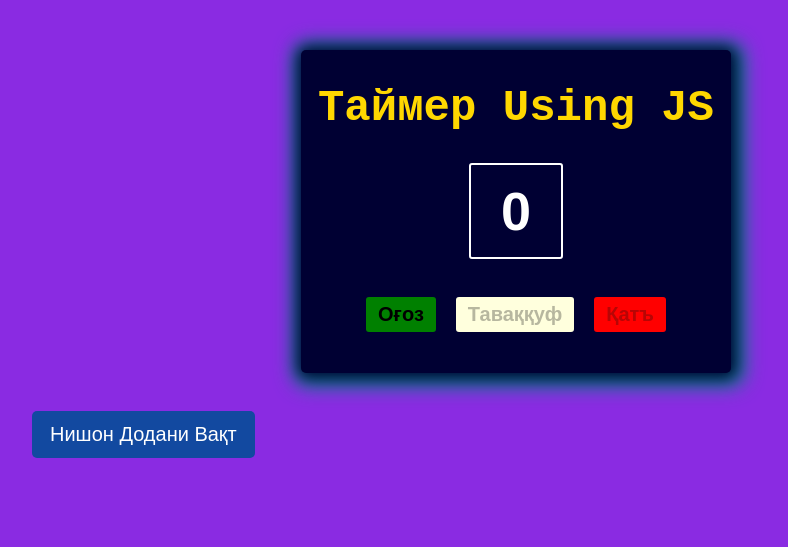
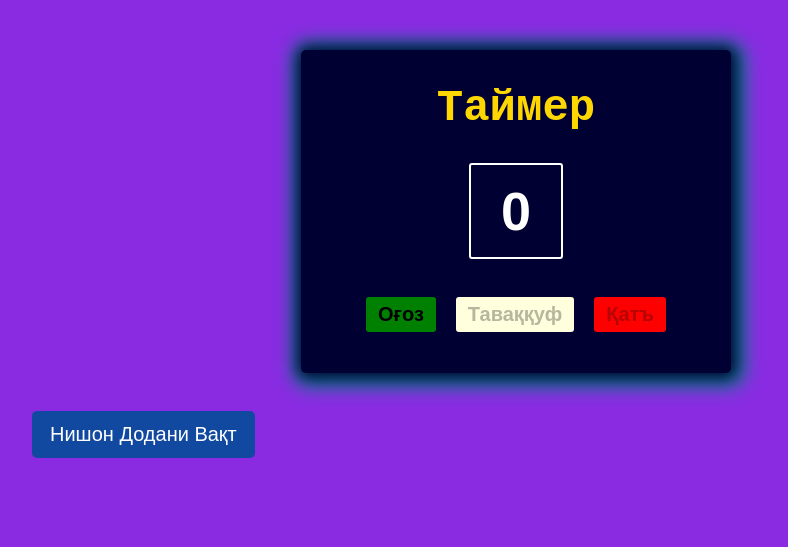
Before and after one commit to mehrvarshodiev/timer, a plain HTML site: page index.html in a window 1280 px wide. Shown: the whole page, without its empty margins (124-912 px from the left). Drawn offline with Linux system fonts and the light colour scheme.

Commit message:
A name of timer.html file changed to index.html

```diff
--- a/timer.html
+++ b/index.html
@@ -10,7 +10,7 @@
 	<body>
 		<div class="container">
 			<div class="timer-root">
-				<h1 align="center">Таймер Using JS</h1>
+				<h1 align="center">Таймер</h1>
 				<h2 id="show-timer">0</h2>
 				<button id="start-btn">Оғоз</button>
 				<button id="pause-btn">Таваққуф</button>
```
